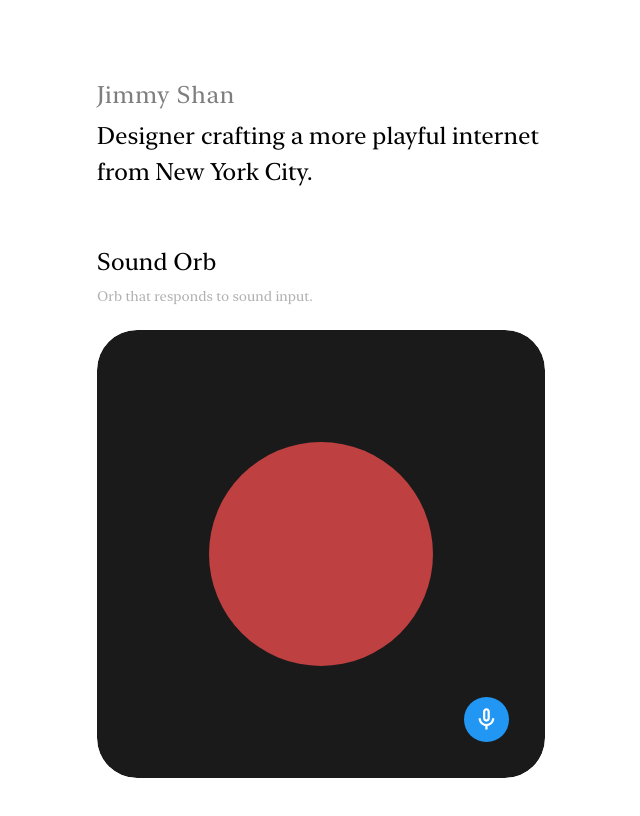
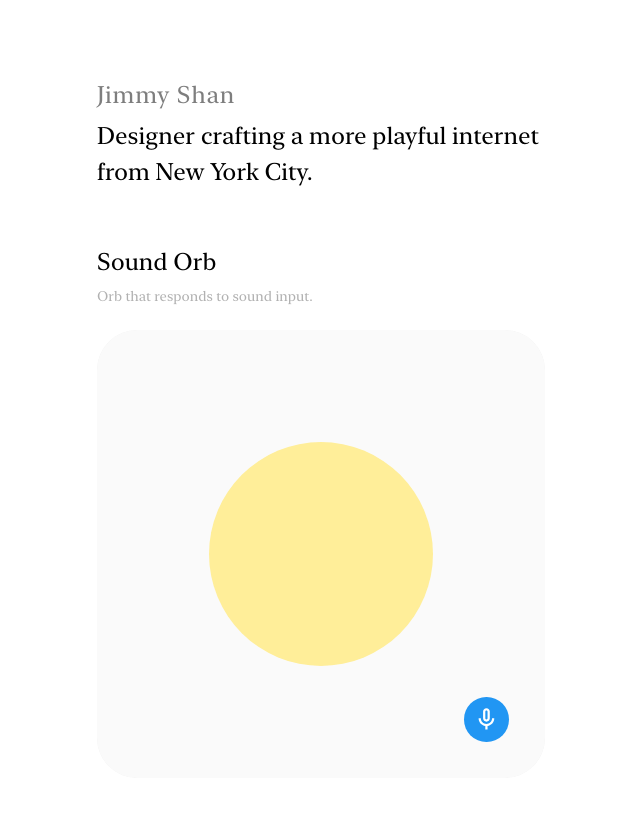
Before and after one commit to jivmy/kiln-labs, a React (Create React App) app: page / in a window 1280 px wide. Shown: the top 816 px of the page, without its empty margins (319-959 px from the left). Built offline with nearby package versions, Linux system fonts and the light colour scheme; a web font is replaced by a local one.

Commit message:
color changes

```diff
--- a/src/App.js
+++ b/src/App.js
@@ -1,6 +1,6 @@
 import React from 'react';
 import './index.css';
-import HomePage from './components/Homepage';
+import HomePage from './components/HomePage';
 
 function App() {
   return (
--- a/src/components/Homepage.js
+++ b/src/components/Homepage.js
@@ -1,5 +1,5 @@
 import React from 'react';
-import SoundResponsiveOrb from '../components/SoundResponsiveOrb';
+import SoundResponsiveOrb from './SoundResponsiveOrb';
 
 const projects = [
   {
--- a/src/components/SoundResponsiveOrb.js
+++ b/src/components/SoundResponsiveOrb.js
@@ -45,8 +45,7 @@ function SoundResponsiveOrb() {
     };
   }, []);
 
-  // Dynamically calculate saturation, scale, and glow
-  const saturation = Math.min(100, Math.max(50, volume * 2)); // Increased saturation range
+  // Dynamically calculate scale and glow
   const scale = 1 + (volume / 128) * 0.5; // Smoother scaling
   const glow = Math.min(20, Math.max(0, volume / 5)); // Add a glow effect
 
@@ -56,7 +55,7 @@ function SoundResponsiveOrb() {
         position: 'relative',
         width: '100%', // Take the full width of the parent container
         height: '100%', // Take the full height of the parent container
-        backgroundColor: '#1a1a1a',
+        backgroundColor: 'hsl(0, 0%, 98%)', // Super pale gray
         borderRadius: 'inherit', // Match the parent's border radius if it has one
         display: 'flex',
         justifyContent: 'center',
@@ -70,10 +69,10 @@ function SoundResponsiveOrb() {
           width: '50%', // Orb takes 50% of the container's width
           height: '50%', // Orb is a square based on the container's height
           borderRadius: '50%',
-          backgroundColor: `hsl(${volume}, ${saturation}%, 50%)`,
+          backgroundColor: `hsl(50, 100%, 80%)`, // Pale yellow color
           transform: `scale(${scale})`,
           transition: 'transform 0.1s ease, background-color 0.1s ease',
-          boxShadow: `0 0 ${glow}px ${glow}px rgba(255, 255, 255, 0.3)`,
+          boxShadow: `0 0 ${glow}px ${glow}px rgba(255, 255, 200, 0.5)`, // Soft yellow glow
         }}
       ></div>
 
```
